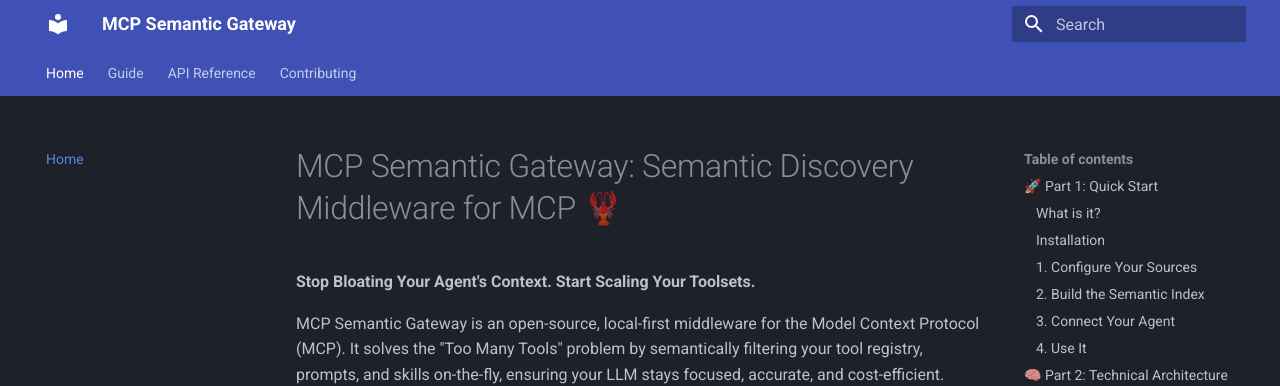
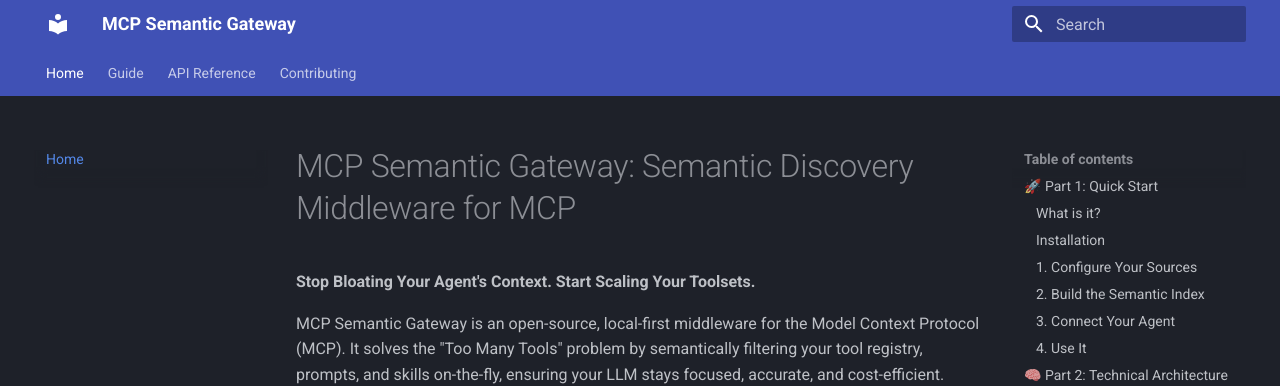
Before and after one commit to codeninja/mcp-semantic-gateway, an MkDocs documentation site: the page built from docs/index.md, in a window 1280 px wide and 900 px high. Shown: the top 386 px of the window. Built offline with MkDocs 1.6.1 and Material for MkDocs 9.7.7, drawn with Linux system fonts in a browser that asks for light colours.

Commit message:
docs: remove lobster emoji from documentation

```diff
--- a/docs/index.md
+++ b/docs/index.md
@@ -1,4 +1,4 @@
-# MCP Semantic Gateway: Semantic Discovery Middleware for MCP 🦞
+# MCP Semantic Gateway: Semantic Discovery Middleware for MCP
 
 **Stop Bloating Your Agent's Context. Start Scaling Your Toolsets.**
 
```
Also changed, not shown: README.md (+1 -1 lines).
